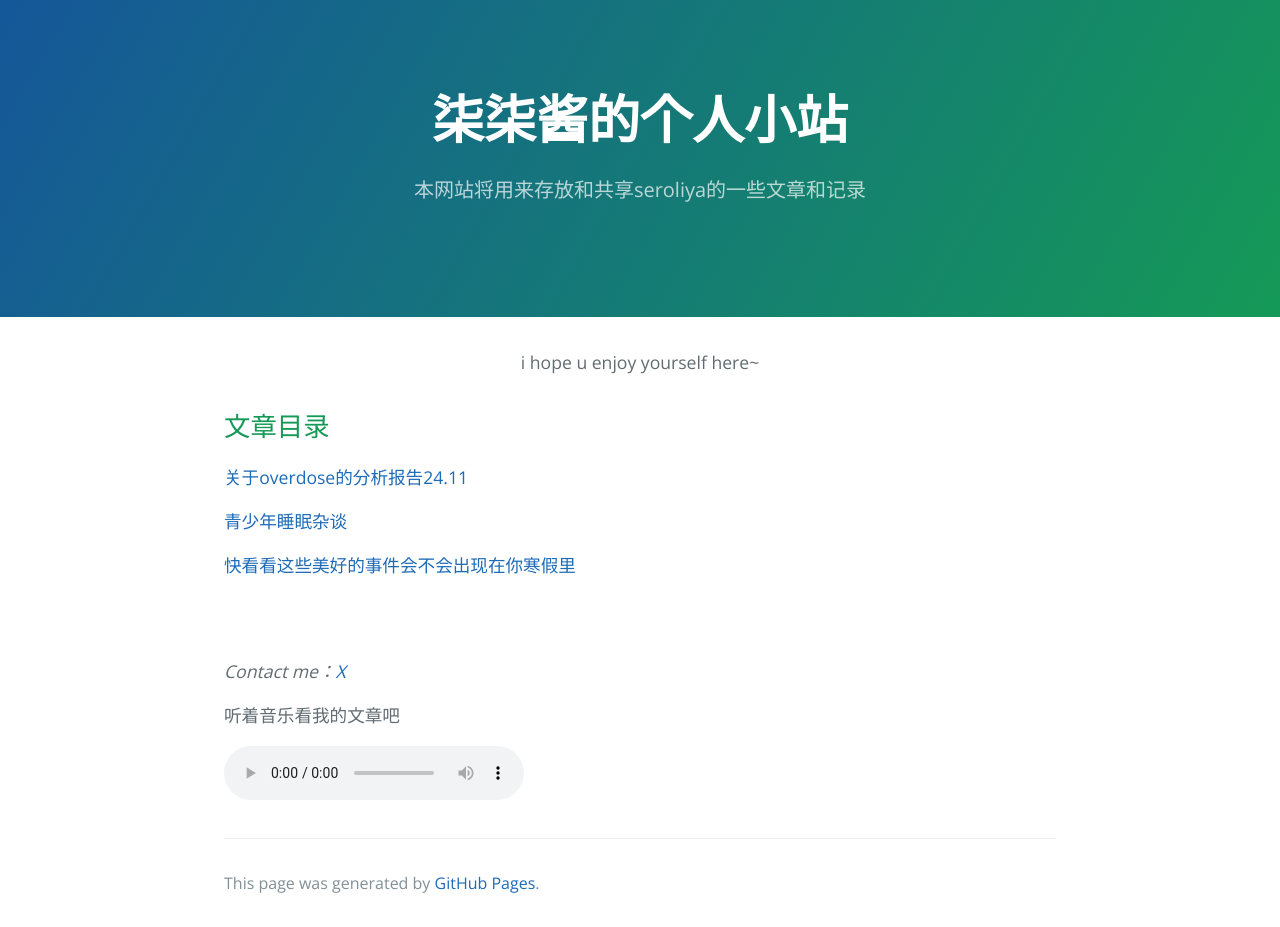
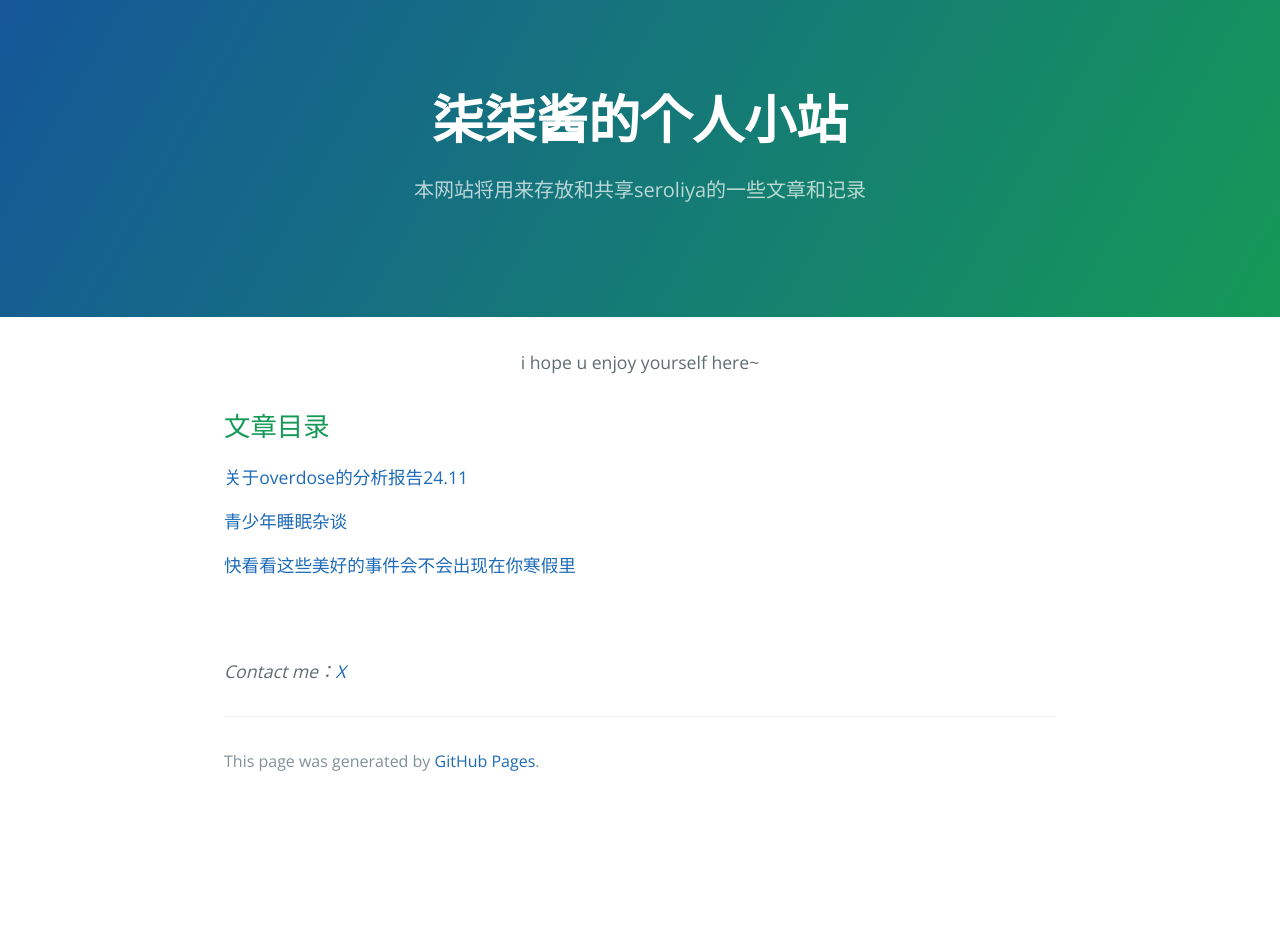
Before and after one commit to Seroliya/Seroliya.github.io, a Jekyll site: the page built from index.md, in a window 1280 px wide. Built offline with Jekyll 4.4.1, drawn with Linux system fonts in a browser that asks for light colours; after the commit the page ends 900 px from its top, so only the background shows below that.

Commit message:
Update index.md

```diff
--- a/index.md
+++ b/index.md
@@ -14,9 +14,3 @@ i hope u enjoy yourself here~
 [快看看这些美好的事件会不会出现在你寒假里](./holidayissues.html)
 <br><br><br><br>
 _Contact me：[X](https://x.com/77KawaiiQwQ)_
-
-听着音乐看我的文章吧
-
-<audio controls='controls'>
-  <source src='./assets/music.mp3' type='audio/mp3'/>
-</audio>
```
